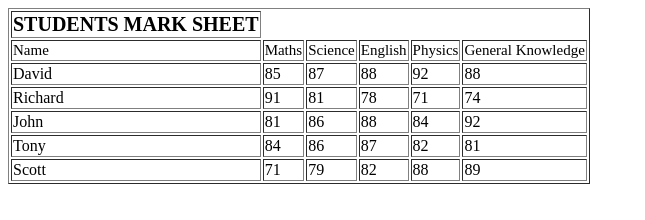
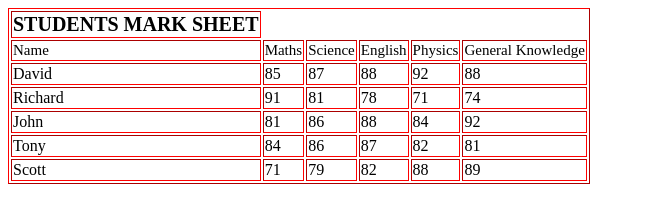
Before and after one commit to MisterNooblet/appleseeds, a plain HTML site: page HTML/3_tables.html in a window 1280 px wide. Shown: the whole page, without its empty margins (0-645 px from the left). Drawn offline with Linux system fonts and the light colour scheme.

```diff
--- a/HTML/3_tables.html
+++ b/HTML/3_tables.html
@@ -7,7 +7,7 @@
     <title>Table Exercise</title>
   </head>
   <body>
-    <table border="1">
+    <table border="1" style="border-color: red">
       <tr style="font-size: 20px">
         <b><th>STUDENTS MARK SHEET</th></b>
       </tr>
```
Also changed, not shown: HTML/assets/images/6368782c7bef3.jpeg (renamed from assets/images/6368782c7bef3.jpeg), HTML/assets/images/meditation.jpg (renamed from assets/images/meditation.jpg), HTML/assets/images/pfp.jpg (renamed from assets/images/pfp.jpg).
